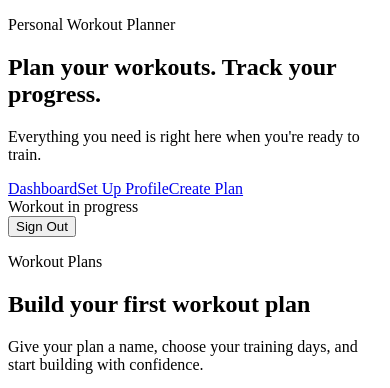
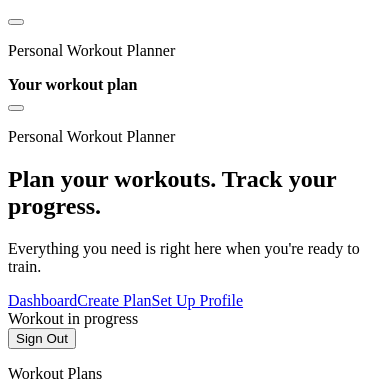
Before and after one commit to SS-Croaker/personal-workout-planner, a React (Vite) app: page /create-plan in a window 390 px wide. Shown: the top 388 px of the page. Built offline with nearby package versions, Linux system fonts and the light colour scheme; no server answers; the database is empty; sample sign-in values are in the browser's storage; the HTML template or start-up script is replaced by a standard one.

Commit message:
Mobile UX Restructure + Sidebar Navigation

```diff
--- a/src/components/AppShell.jsx
+++ b/src/components/AppShell.jsx
@@ -1,3 +1,4 @@
+import { useEffect, useState } from 'react';
 import { NavLink, Outlet, useLocation } from 'react-router-dom';
 import { useAuthStore } from '../store/authStore';
 import { useWorkoutStore } from '../store/workoutStore';
@@ -5,13 +6,76 @@ import ToastStack from './ToastStack';
 
 export default function AppShell() {
   const location = useLocation();
+  const [mobileMenuOpen, setMobileMenuOpen] = useState(false);
   const signOutUser = useAuthStore((state) => state.signOutUser);
   const profile = useWorkoutStore((state) => state.profile);
   const plan = useWorkoutStore((state) => state.plan);
+  const statusText = location.pathname === '/' ? 'Ready when you are' : 'Workout in progress';
+
+  useEffect(() => {
+    setMobileMenuOpen(false);
+  }, [location.pathname]);
+
+  useEffect(() => {
+    if (!mobileMenuOpen) {
+      document.body.style.removeProperty('overflow');
+      return undefined;
+    }
+
+    document.body.style.overflow = 'hidden';
+
+    const handleEscape = (event) => {
+      if (event.key === 'Escape') {
+        setMobileMenuOpen(false);
+      }
+    };
+
+    window.addEventListener('keydown', handleEscape);
+
+    return () => {
+      document.body.style.removeProperty('overflow');
+      window.removeEventListener('keydown', handleEscape);
+    };
+  }, [mobileMenuOpen]);
+
+  const closeMobileMenu = () => {
+    setMobileMenuOpen(false);
+  };
+
+  const handleSignOut = () => {
+    closeMobileMenu();
+    signOutUser();
+  };
 
   return (
     <div className="app-shell">
-      <aside className="sidebar">
+      <header className="mobile-topbar">
+        <button
+          type="button"
+          className="mobile-menu-button"
+          onClick={() => setMobileMenuOpen(true)}
+          aria-label="Open navigation menu"
+          aria-expanded={mobileMenuOpen}
+          aria-controls="mobile-sidebar"
+        >
+          <span />
+          <span />
+          <span />
+        </button>
+        <div className="mobile-topbar-copy">
+          <p className="eyebrow">Personal Workout Planner</p>
+          <strong>{profile?.name ? `${profile.name}'s plan` : 'Your workout plan'}</strong>
+        </div>
+      </header>
+
+      <button
+        type="button"
+        className={`mobile-sidebar-overlay ${mobileMenuOpen ? 'open' : ''}`}
+        onClick={closeMobileMenu}
+        aria-label="Close navigation menu"
+      />
+
+      <aside id="mobile-sidebar" className={`sidebar ${mobileMenuOpen ? 'sidebar-open' : ''}`}>
         <div>
           <p className="eyebrow">Personal Workout Planner</p>
           <h1>Plan your workouts. Track your progress.</h1>
@@ -21,17 +85,17 @@ export default function AppShell() {
         </div>
 
         <nav className="nav-links">
-          <NavLink to="/">Dashboard</NavLink>
-          <NavLink to="/profile-setup">{profile ? 'Your Profile' : 'Set Up Profile'}</NavLink>
-          <NavLink to="/create-plan">{plan ? 'New Plan' : 'Create Plan'}</NavLink>
+          <NavLink to="/" onClick={closeMobileMenu}>Dashboard</NavLink>
+          <NavLink to="/create-plan" onClick={closeMobileMenu}>{plan ? 'New Plan' : 'Create Plan'}</NavLink>
+          <NavLink to="/profile-setup" onClick={closeMobileMenu}>{profile ? 'Profile' : 'Set Up Profile'}</NavLink>
         </nav>
 
         <div className="sidebar-footer">
           <div className="status-chip">
             <span className="status-dot" />
-            <span>{location.pathname === '/' ? 'Ready when you are' : 'Workout in progress'}</span>
+            <span>{statusText}</span>
           </div>
-          <button type="button" className="secondary-button" onClick={signOutUser}>
+          <button type="button" className="secondary-button" onClick={handleSignOut}>
             Sign Out
           </button>
         </div>
--- a/src/pages/Dashboard.jsx
+++ b/src/pages/Dashboard.jsx
@@ -1,3 +1,4 @@
+import { useState } from 'react';
 import { Link, Navigate, useNavigate } from 'react-router-dom';
 import StatCard from '../components/StatCard';
 import { useAuthStore } from '../store/authStore';
@@ -7,6 +8,7 @@ import { formatExerciseWeight } from '../utils/plan';
 
 export default function Dashboard() {
   const navigate = useNavigate();
+  const [statsOpen, setStatsOpen] = useState(false);
   const user = useAuthStore((state) => state.user);
   const showToast = useFeedbackStore((state) => state.showToast);
   const profile = useWorkoutStore((state) => state.profile);
@@ -70,26 +72,39 @@ export default function Dashboard() {
   };
 
   return (
-    <section className="page-section">
-      <div className="section-header">
+    <section className="page-section dashboard-page">
+      <div className={`panel dashboard-summary ${statsOpen ? 'dashboard-summary-open' : ''}`}>
+        <div className="dashboard-summary-header">
           <div>
             <p className="eyebrow">Dashboard</p>
             <h2>Welcome back, {profile.name}. Let’s get to work.</h2>
           </div>
-        <p className="muted">
+          <button
+            type="button"
+            className="secondary-button inline-button summary-toggle"
+            onClick={() => setStatsOpen((current) => !current)}
+            aria-expanded={statsOpen}
+            aria-controls="dashboard-stats"
+          >
+            {statsOpen ? 'Hide Stats' : 'View Stats'}
+          </button>
+        </div>
+        <p className="muted dashboard-summary-copy">
           Your weekly plan is lined up and ready when you are.
         </p>
-      </div>
 
+        <div id="dashboard-stats" className={`dashboard-stats-wrap ${statsOpen ? 'open' : ''}`}>
           <div className="stats-grid">
             <StatCard label="BMI" value={profile.bmi || '--'} hint="Saved from your profile details." />
             <StatCard label="Height" value={`${profile.height_cm || '--'} cm`} />
             <StatCard label="Weight" value={`${profile.weight_kg || '--'} kg`} />
             <StatCard label="Workout Days" value={plan?.days_per_week || 0} hint="" />
           </div>
+        </div>
+      </div>
 
       {!plan ? (
-        <div className="panel empty-state">
+        <div className="panel empty-state dashboard-plan-panel">
           <h3>Your first workout plan starts here</h3>
           <p className="muted">
             Build out your week, add your exercises, and give yourself a clear plan to follow.
@@ -99,7 +114,7 @@ export default function Dashboard() {
           </Link>
         </div>
       ) : (
-        <div className="panel">
+        <div className="panel dashboard-plan-panel">
           <div className="panel-header-row">
             <div>
               <h3>Your Weekly Workout Plan</h3>
--- a/src/styles.css
+++ b/src/styles.css
@@ -57,6 +57,12 @@ img {
   min-height: 100vh;
 }
 
+.mobile-topbar,
+.mobile-sidebar-overlay,
+.summary-toggle {
+  display: none;
+}
+
 .app-shell {
   display: grid;
   grid-template-columns: minmax(0, 1fr);
@@ -72,6 +78,7 @@ img {
   flex-direction: column;
   justify-content: space-between;
   gap: 20px;
+  z-index: 20;
 }
 
 .sidebar h1,
@@ -85,13 +92,13 @@ img {
 
 .page-content {
   min-width: 0;
-  padding: 20px 16px 28px;
+  padding: 16px 14px 24px;
 }
 
 .page-section {
   display: flex;
   flex-direction: column;
-  gap: 20px;
+  gap: 16px;
 }
 
 .narrow-page {
@@ -190,6 +197,42 @@ img {
 .exercise-card,
 .auth-card {
   padding: 18px;
+}
+
+.dashboard-page {
+  display: flex;
+}
+
+.dashboard-summary {
+  order: 2;
+  gap: 14px;
+}
+
+.dashboard-plan-panel {
+  order: 1;
+}
+
+.dashboard-summary-header {
+  display: flex;
+  align-items: flex-start;
+  justify-content: space-between;
+  gap: 12px;
+}
+
+.dashboard-summary-copy {
+  margin: 0;
+}
+
+.dashboard-stats-wrap {
+  max-height: 0;
+  overflow: hidden;
+  opacity: 0;
+  transition: max-height 220ms ease, opacity 160ms ease;
+}
+
+.dashboard-stats-wrap.open {
+  max-height: 420px;
+  opacity: 1;
 }
 
 .auth-card {
@@ -303,11 +346,16 @@ img {
 .mini-day-card,
 .day-card {
   min-width: 0;
-  padding: 18px;
+  padding: 16px;
 }
 
 .clickable-card {
   cursor: pointer;
+}
+
+.summary-toggle {
+  display: none;
+  flex-shrink: 0;
 }
 
 .clickable-card:focus-visible {
@@ -733,25 +781,187 @@ img {
   }
 }
 
-@media (min-width: 960px) {
+@media (max-width: 767px) {
+  .mobile-topbar {
+    position: sticky;
+    top: 0;
+    z-index: 40;
+    display: flex;
+    align-items: center;
+    gap: 14px;
+    padding: 12px 14px;
+    background: rgba(244, 247, 241, 0.94);
+    backdrop-filter: blur(14px);
+    border-bottom: 1px solid rgba(216, 228, 215, 0.92);
+  }
+
+  .mobile-topbar .eyebrow {
+    margin-bottom: 4px;
+  }
+
+  .mobile-topbar-copy {
+    min-width: 0;
+  }
+
+  .mobile-topbar-copy strong {
+    display: block;
+    font-size: 1rem;
+  }
+
+  .mobile-menu-button {
+    width: 46px;
+    height: 46px;
+    padding: 0;
+    border: 1px solid var(--border);
+    border-radius: 14px;
+    background: rgba(255, 255, 255, 0.88);
+    display: inline-flex;
+    flex-direction: column;
+    justify-content: center;
+    align-items: center;
+    gap: 4px;
+    flex-shrink: 0;
+  }
+
+  .mobile-menu-button span {
+    width: 18px;
+    height: 2px;
+    border-radius: 999px;
+    background: var(--accent-strong);
+  }
+
+  .mobile-sidebar-overlay {
+    position: fixed;
+    inset: 0;
+    z-index: 25;
+    border: none;
+    padding: 0;
+    background: rgba(18, 27, 21, 0.48);
+    opacity: 0;
+    pointer-events: none;
+    transition: opacity 180ms ease;
+  }
+
+  .mobile-sidebar-overlay.open {
+    display: block;
+    opacity: 1;
+    pointer-events: auto;
+  }
+
+  .sidebar {
+    position: fixed;
+    top: 0;
+    left: 0;
+    bottom: 0;
+    width: min(300px, 86vw);
+    border-right: 1px solid rgba(216, 228, 215, 0.92);
+    border-bottom: none;
+    transform: translateX(-100%);
+    transition: transform 220ms ease;
+    overflow-y: auto;
+    background: rgba(255, 255, 255, 0.96);
+    box-shadow: 0 24px 48px rgba(17, 29, 21, 0.22);
+  }
+
+  .sidebar.sidebar-open {
+    transform: translateX(0);
+  }
+
+  .section-header {
+    gap: 10px;
+  }
+
+  .dashboard-summary {
+    padding: 16px;
+  }
+
+  .summary-toggle {
+    display: inline-flex;
+    width: auto;
+    min-height: 42px;
+    padding: 10px 14px;
+  }
+
+  .stats-grid .stat-card {
+    padding: 14px 16px;
+  }
+
+  .panel-header-row,
+  .plan-controls {
+    gap: 14px;
+  }
+
+  .day-card-actions {
+    margin-top: 4px;
+  }
+
+  .page-content {
+    padding-top: 14px;
+  }
+}
+
+@media (min-width: 768px) {
+  .mobile-topbar,
+  .mobile-sidebar-overlay {
+    display: none !important;
+  }
+
   .app-shell {
     grid-template-columns: 280px minmax(0, 1fr);
   }
 
   .sidebar {
+    position: static;
+    width: auto;
+    transform: none;
+    overflow: visible;
     padding: 32px 24px;
     border-right: 1px solid rgba(216, 228, 215, 0.9);
     border-bottom: none;
     gap: 24px;
+    box-shadow: none;
+    background: rgba(255, 255, 255, 0.78);
   }
 
   .page-content {
-    padding: 32px;
+    padding: 28px 24px 32px;
+  }
+
+  .dashboard-summary {
+    order: 1;
+  }
+
+  .dashboard-plan-panel {
+    order: 2;
+  }
+
+  .dashboard-stats-wrap {
+    max-height: none;
+    opacity: 1;
+    overflow: visible;
+  }
+
+  .dashboard-summary-header {
+    align-items: flex-start;
+  }
+
+  .dashboard-summary-copy {
+    max-width: 48rem;
+  }
+
+  .summary-toggle {
+    display: none;
   }
 
   .panel-header-row {
     flex-direction: row;
     align-items: flex-start;
+  }
+}
+
+@media (min-width: 960px) {
+  .page-content {
+    padding: 32px;
   }
 
   .stats-grid {
```
Lines whose indentation alone changed are shown as unchanged.
